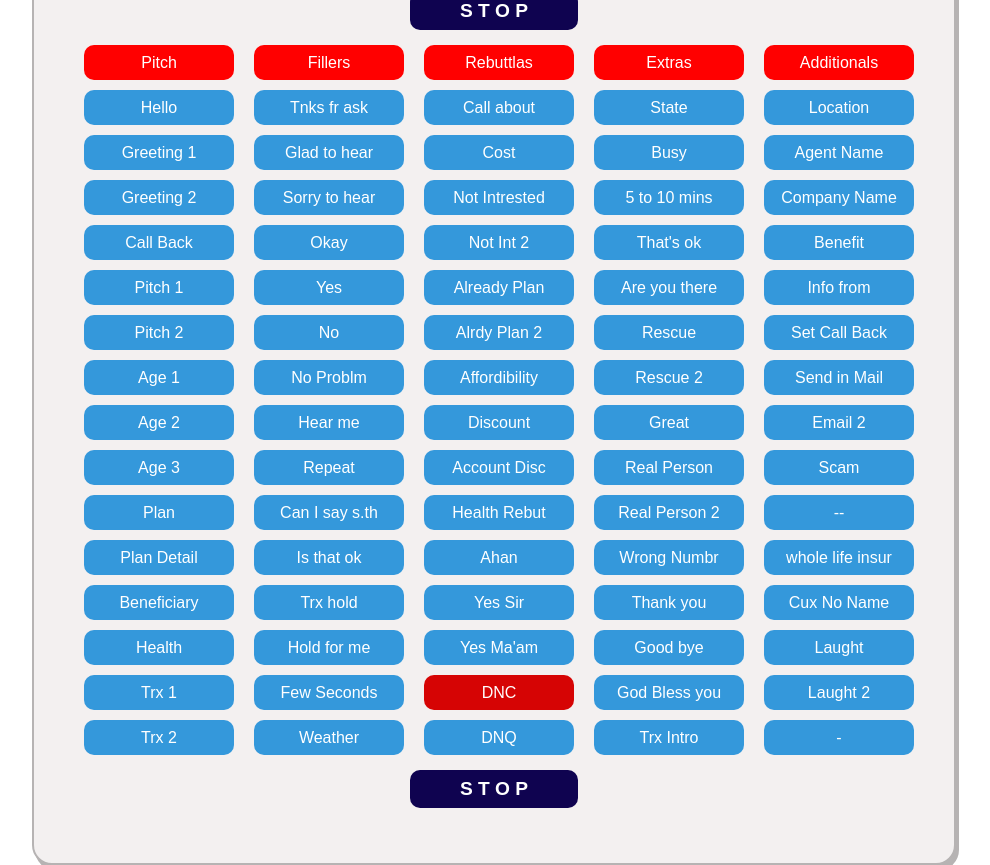
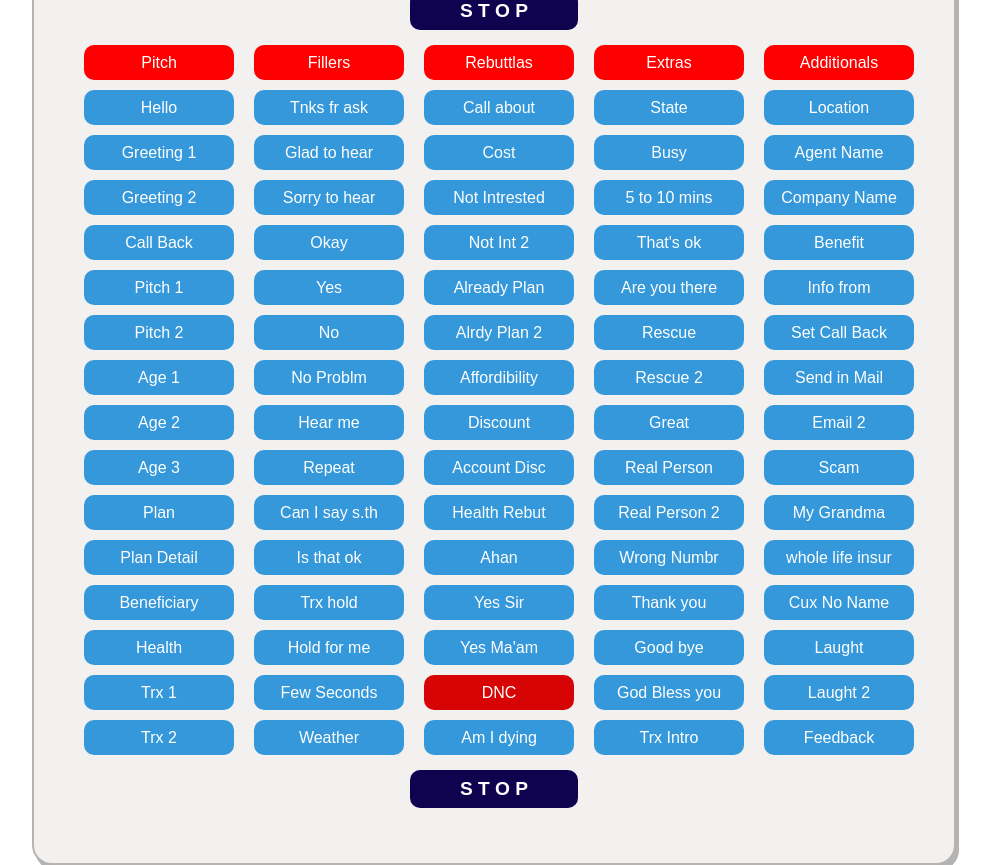
Before and after one commit to zizu695/SB27, a plain HTML site: page index.html in a window 1280 px wide. Shown: the whole page, without its empty margins (146-1136 px from the left). Drawn offline with Linux system fonts and the light colour scheme.

Commit message:
Update index.html

```diff
--- a/index.html
+++ b/index.html
@@ -72,7 +72,7 @@
                 <button id="sound52" class="sound-button">Yes Sir</button>
                 <button id="sound53" class="sound-button">Yes Ma'am</button>
                 <button id="sound54" class="sound-button dnc-button">DNC</button>
-                <button id="sound55" class="sound-button">DNQ</button>
+                <button id="sound55" class="sound-button">Am I dying</button>
                 <!-- Add more buttons here -->
             </div>
 
@@ -108,12 +108,12 @@
                 <button id="sound87" class="sound-button">Send in Mail</button>
                 <button id="sound88" class="sound-button">Email 2</button>
                 <button id="sound89" class="sound-button">Scam</button>
-                <button id="sound90" class="sound-button">--</button>
+                <button id="sound90" class="sound-button">My Grandma</button>
                 <button id="sound91" class="sound-button">whole life insur</button>
                 <button id="sound92" class="sound-button">Cux No Name</button>
                 <button id="sound93" class="sound-button">Laught</button>
                 <button id="sound94" class="sound-button">Laught 2</button>
-                <button id="sound95" class="sound-button">-</button>
+                <button id="sound95" class="sound-button">Feedback</button>
                 <!-- Add more buttons here -->
             </div>
         </div>
```
